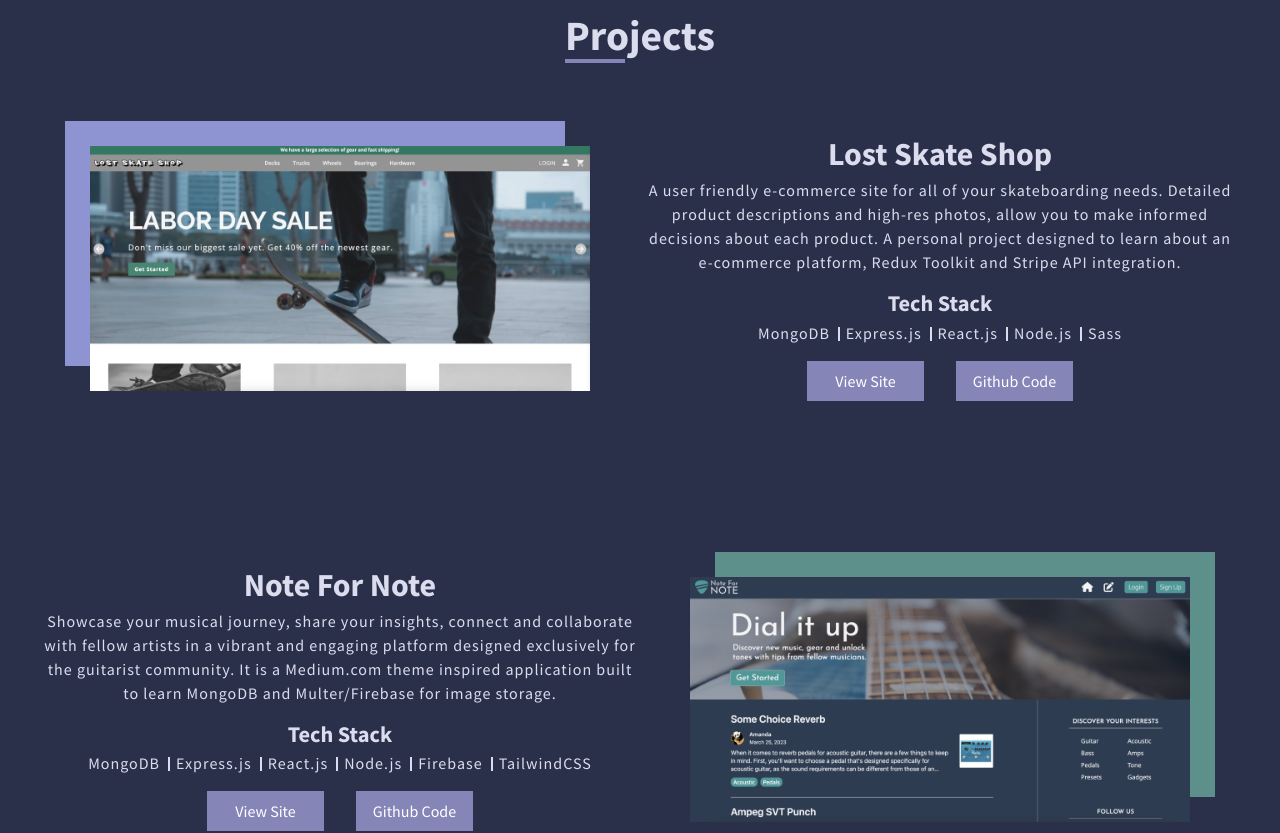
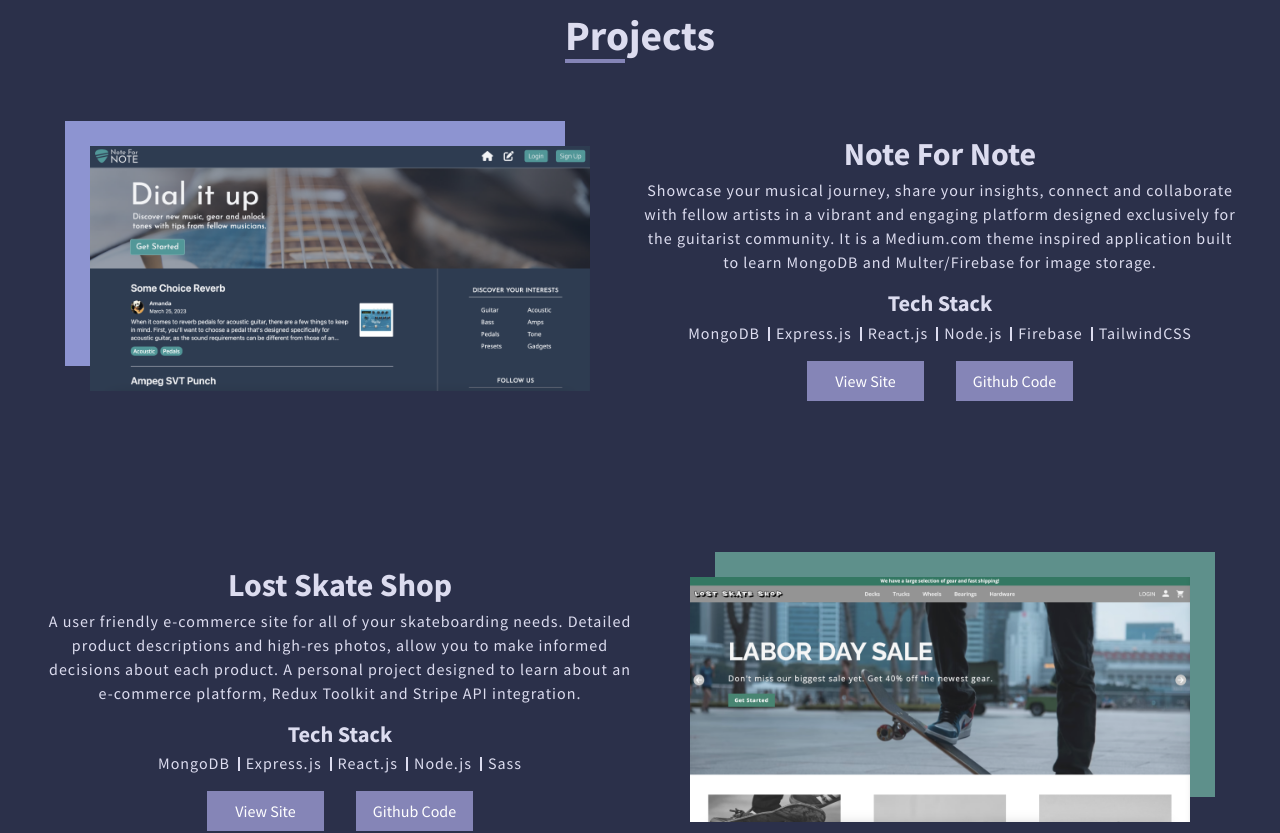
Before and after one commit to jpswt/portfolio, a React (Vite) app: page / in a window 1280 px wide. Shown: the part 900-1733 px from the top of the page. Built offline with nearby package versions, Linux system fonts and the light colour scheme; a web font is replaced by a local one.

Commit message:
fix cards

```diff
--- a/src/components/Contact/Contact.jsx
+++ b/src/components/Contact/Contact.jsx
@@ -39,7 +39,7 @@ const Contact = () => {
 				<div className="info-sections">
 					<a href="mailto:joelperezdev12@gmail.com">
 						<p className="circle">
-							<i class="fa-regular fa-paper-plane fa-md"></i>
+							<i className="fa-regular fa-paper-plane fa-md"></i>
 						</p>
 					</a>
 					<p className="section-title">Email</p>
@@ -48,7 +48,7 @@ const Contact = () => {
 				<div className="info-sections">
 					<a href="tel:512-785-6688">
 						<p className="circle">
-							<i class="fa-solid fa-phone fa-md"></i>
+							<i className="fa-solid fa-phone fa-md"></i>
 						</p>
 					</a>
 					<p className="section-title">Phone</p>
@@ -61,7 +61,7 @@ const Contact = () => {
 						rel="noreferrer noopener"
 					>
 						<p className="circle">
-							<i class="fa-brands fa-linkedin-in fa-md"></i>
+							<i className="fa-brands fa-linkedin-in fa-md"></i>
 						</p>
 					</a>
 					<p className="section-title">LinkedIn</p>
--- a/src/data/Data.js
+++ b/src/data/Data.js
@@ -5,17 +5,6 @@ const beardUrl = new URL('../../beard.svg', import.meta.url).href;
 export const data = [
 	{
 		id: 1,
-		bg: `${lostUrl}`,
-		color: 'red',
-		title: 'Lost Skate Shop',
-		description:
-			'A user friendly e-commerce site for all of your skateboarding needs. Detailed product descriptions and high-res photos, allow you to make informed decisions about each product. A personal project designed to learn about an e-commerce platform, Redux Toolkit and Stripe API integration.',
-		stack: ['MongoDB', 'Express.js', 'React.js', 'Node.js', 'Sass'],
-		site: 'https://lostskateshop.onrender.com/',
-		gh: 'https://github.com/jpswt/LostSkateShop',
-	},
-	{
-		id: 2,
 		bg: `${noteUrl}`,
 		color: 'blue',
 		title: 'Note For Note',
@@ -31,6 +20,17 @@ export const data = [
 		],
 		site: 'https://notefornote.onrender.com/',
 		gh: 'https://github.com/jpswt/NoteForNote',
+	},
+	{
+		id: 2,
+		bg: `${lostUrl}`,
+		color: 'red',
+		title: 'Lost Skate Shop',
+		description:
+			'A user friendly e-commerce site for all of your skateboarding needs. Detailed product descriptions and high-res photos, allow you to make informed decisions about each product. A personal project designed to learn about an e-commerce platform, Redux Toolkit and Stripe API integration.',
+		stack: ['MongoDB', 'Express.js', 'React.js', 'Node.js', 'Sass'],
+		site: 'https://lostskateshop.onrender.com/',
+		gh: 'https://github.com/jpswt/LostSkateShop',
 	},
 	{
 		id: 3,
```
